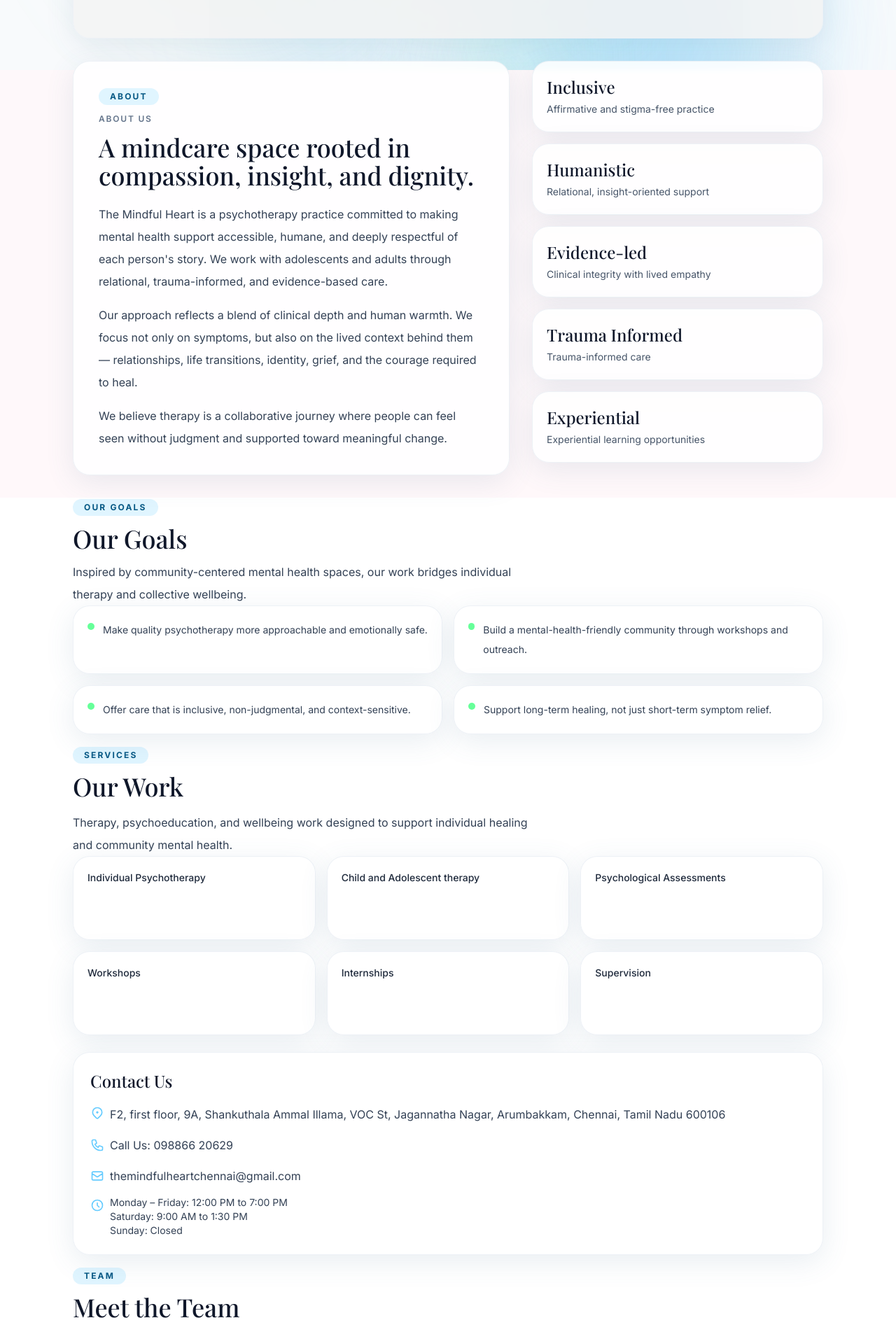
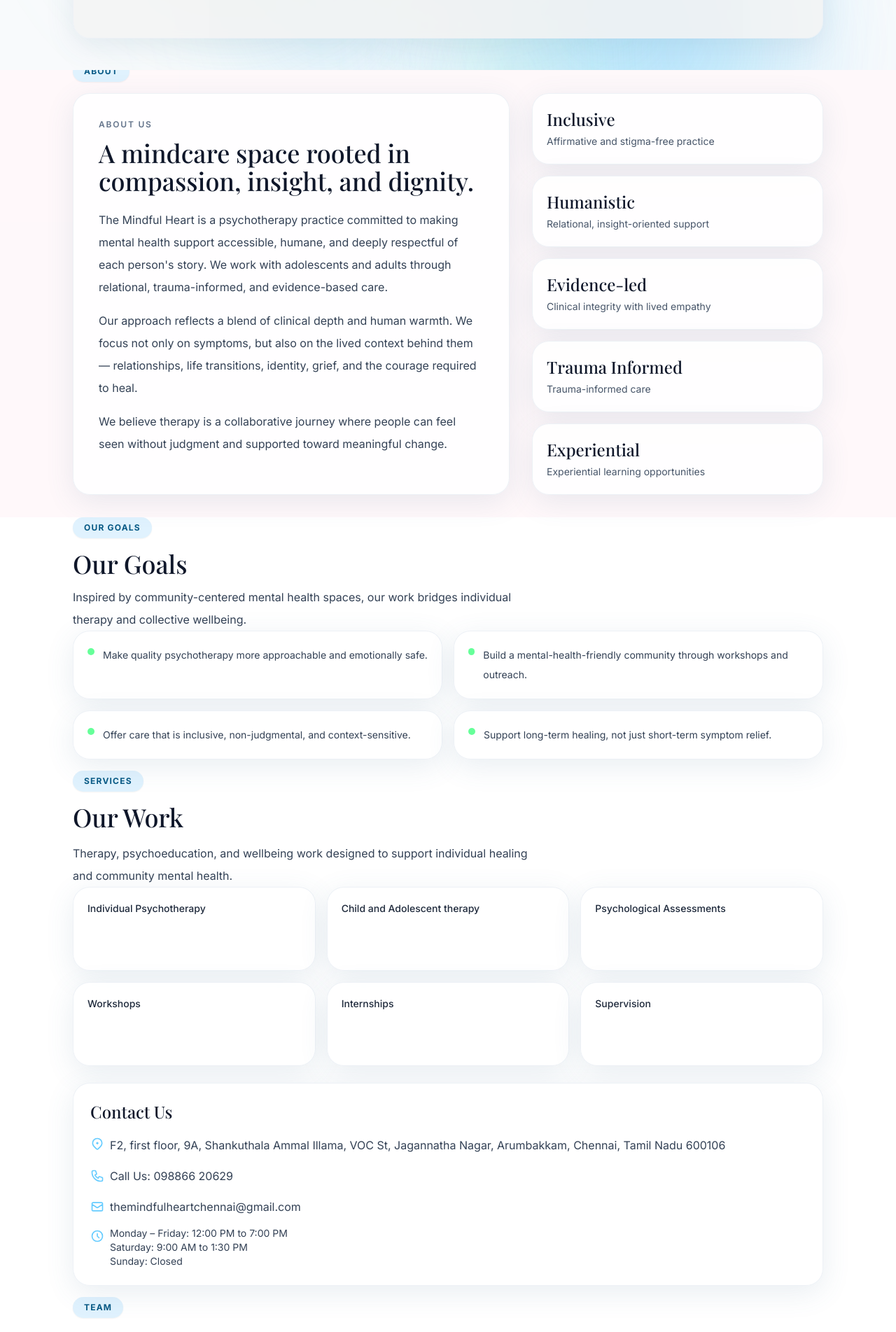
Before and after one commit to The-Mindful-Heart/the-mindful-heart, a React (Vite) app: page / in a window 1280 px wide. Shown: the part 700-2603 px from the top of the page at 70% size. Built offline with nearby package versions, Linux system fonts and the light colour scheme; no server answers; grey boxes are pictures that could not be loaded.

Commit message:
Switch section labels to inline styles for guaranteed visibility

```diff
--- a/src/App.jsx
+++ b/src/App.jsx
@@ -99,9 +99,11 @@ function App() {
         </section>
 
         <section id="about" className="scroll-mt-20 bg-brand-rose/10 py-8">
+          <div className="section-shell mb-4">
+            <span style={{display:'inline-block',borderRadius:'9999px',backgroundColor:'#e0f2fe',padding:'6px 16px',fontSize:'12px',fontWeight:700,textTransform:'uppercase',letterSpacing:'0.1em',color:'#075985',boxShadow:'0 1px 2px 0 rgb(0 0 0 / 0.05)'}}>About</span>
+          </div>
           <div className="section-shell grid gap-8 lg:grid-cols-[1.2fr_0.8fr]">
             <div className="soft-panel p-7 sm:p-9">
-              <span className="section-label">About</span>
               {about.label ? (
                 <p className="text-xs font-semibold uppercase tracking-[0.15em] text-slate-500">{about.label}</p>
               ) : null}
@@ -126,9 +128,12 @@ function App() {
           </div>
         </section>
 
-        <section id="goals" className="scroll-mt-20 section-shell pb-4">
+        <section id="goals" className="scroll-mt-20 pb-4">
+          <div className="section-shell mb-4">
+            <span style={{display:'inline-block',borderRadius:'9999px',backgroundColor:'#e0f2fe',padding:'6px 16px',fontSize:'12px',fontWeight:700,textTransform:'uppercase',letterSpacing:'0.1em',color:'#075985',boxShadow:'0 1px 2px 0 rgb(0 0 0 / 0.05)'}}>Our Goals</span>
+          </div>
+          <div className="section-shell">
             <div className="max-w-2xl">
-            <span className="section-label">Our Goals</span>
               <h2 className="font-heading text-3xl text-slate-900 sm:text-4xl">{goals.title ?? "Our Goals"}</h2>
               {goals.description ? (
                 <p className="mt-3 text-base leading-8 text-slate-700">{goals.description}</p>
@@ -142,12 +147,15 @@ function App() {
                 </div>
               ))}
             </div>
+          </div>
         </section>
 
         <section id="services" className="pb-4">
+          <div className="section-shell mb-4">
+            <span style={{display:'inline-block',borderRadius:'9999px',backgroundColor:'#e0f2fe',padding:'6px 16px',fontSize:'12px',fontWeight:700,textTransform:'uppercase',letterSpacing:'0.1em',color:'#075985',boxShadow:'0 1px 2px 0 rgb(0 0 0 / 0.05)'}}>Services</span>
+          </div>
           <div className="section-shell">
             <div className="max-w-2xl">
-              <span className="section-label">Services</span>
               <h2 className="font-heading text-3xl text-slate-900 sm:text-4xl">
                 {servicesSection.title ?? "Our Work"}
               </h2>
@@ -209,10 +217,13 @@ function App() {
           </div>
         </section>
 
-        <section id="team" className="scroll-mt-20 section-shell pb-4">
+        <section id="team" className="scroll-mt-20 pb-4">
+          <div className="section-shell mb-4">
+            <span style={{display:'inline-block',borderRadius:'9999px',backgroundColor:'#e0f2fe',padding:'6px 16px',fontSize:'12px',fontWeight:700,textTransform:'uppercase',letterSpacing:'0.1em',color:'#075985',boxShadow:'0 1px 2px 0 rgb(0 0 0 / 0.05)'}}>Team</span>
+          </div>
+          <div className="section-shell">
             <div className="flex items-end justify-between gap-4">
               <div>
-              <span className="section-label">Team</span>
                 <h2 className="font-heading text-3xl text-slate-900 sm:text-4xl">
                   {teamSection.title ?? "Meet the Team"}
                 </h2>
@@ -226,8 +237,8 @@ function App() {
                 <BioCard key={member.name} member={member} />
               ))}
             </div>
+          </div>
         </section>
-
 
         <VideoReel config={videos.data} />
 
@@ -235,9 +246,12 @@ function App() {
 
         <BlogSection config={blogs.data} loading={blogs.loading} />
 
-        <section id="book" className="scroll-mt-20 section-shell pb-20">
+        <section id="book" className="scroll-mt-20 pb-20">
+          <div className="section-shell mb-4">
+            <span style={{display:'inline-block',borderRadius:'9999px',backgroundColor:'#e0f2fe',padding:'6px 16px',fontSize:'12px',fontWeight:700,textTransform:'uppercase',letterSpacing:'0.1em',color:'#075985',boxShadow:'0 1px 2px 0 rgb(0 0 0 / 0.05)'}}>Booking</span>
+          </div>
+          <div className="section-shell">
             <div className="mb-8 max-w-2xl">
-            <span className="section-label">Booking</span>
               <h2 className="font-heading text-3xl text-slate-900 sm:text-4xl">
                 {booking.title ?? "Book an Appointment"}
               </h2>
@@ -251,6 +265,7 @@ function App() {
               ) : null}
             </div>
             <BookingForm booking={booking} />
+          </div>
         </section>
       </main>
 
--- a/src/components/BlogSection.jsx
+++ b/src/components/BlogSection.jsx
@@ -69,9 +69,11 @@ export default function BlogSection({ config, loading }) {
 
   return (
     <section id="blogs" className="bg-brand-rose/10 pb-16">
+      <div className="section-shell mb-4">
+        <span style={{display:'inline-block',borderRadius:'9999px',backgroundColor:'#e0f2fe',padding:'6px 16px',fontSize:'12px',fontWeight:700,textTransform:'uppercase',letterSpacing:'0.1em',color:'#075985',boxShadow:'0 1px 2px 0 rgb(0 0 0 / 0.05)'}}>Blogs</span>
+      </div>
       <div className="section-shell">
         <div className="max-w-2xl">
-          <span className="section-label">Blogs</span>
           <h2 className="font-heading text-3xl text-slate-900 sm:text-4xl">{config?.title ?? "Blogs & Resources"}</h2>
           {config?.description ? (
             <p className="mt-3 text-base leading-8 text-slate-700">{config.description}</p>
--- a/src/components/EventsSection.jsx
+++ b/src/components/EventsSection.jsx
@@ -1,4 +1,3 @@
-
 import { formatEventDate } from "../utils/helpers";
 import VideoEmbed from "./VideoEmbed";
 
@@ -115,9 +114,12 @@ export function EventsSection({ config, loading }) {
   const completed = config?.completed ?? [];
 
   return (
-    <section id="events" className="section-shell pb-4">
+    <section id="events" className="pb-4">
+      <div className="section-shell mb-4">
+        <span style={{display:'inline-block',borderRadius:'9999px',backgroundColor:'#e0f2fe',padding:'6px 16px',fontSize:'12px',fontWeight:700,textTransform:'uppercase',letterSpacing:'0.1em',color:'#075985',boxShadow:'0 1px 2px 0 rgb(0 0 0 / 0.05)'}}>Events</span>
+      </div>
+      <div className="section-shell">
         <div className="max-w-2xl">
-        <span className="section-label">Events</span>
           <h2 className="font-heading text-3xl text-slate-900 sm:text-4xl">{config?.title ?? "Events & Workshops"}</h2>
           {config?.description ? (
             <p className="mt-3 text-base leading-8 text-slate-700">{config.description}</p>
@@ -153,6 +155,7 @@ export function EventsSection({ config, loading }) {
             ) : null}
           </div>
         )}
+      </div>
     </section>
   );
 }
--- a/src/components/VideoReel.jsx
+++ b/src/components/VideoReel.jsx
@@ -29,9 +29,11 @@ export default function VideoReel({ config }) {
 
   return (
     <section id="videos" className="bg-brand-rose/10 pt-0 pb-4">
+      <div className="section-shell mb-4">
+        <span style={{display:'inline-block',borderRadius:'9999px',backgroundColor:'#e0f2fe',padding:'6px 16px',fontSize:'12px',fontWeight:700,textTransform:'uppercase',letterSpacing:'0.1em',color:'#075985',boxShadow:'0 1px 2px 0 rgb(0 0 0 / 0.05)'}}>Videos</span>
+      </div>
       <div className="section-shell">
         <div className="max-w-2xl">
-          <span className="section-label">Videos</span>
           <h2 className="font-heading text-3xl text-slate-900 sm:text-4xl">{config.title}</h2>
           {config.description ? (
             <p className="mt-3 text-base leading-8 text-slate-700">{config.description}</p>
--- a/src/index.css
+++ b/src/index.css
@@ -21,7 +21,14 @@ body {
 }
 
 .section-label {
-  @apply mb-3 inline-block rounded-full bg-brand-sky/20 px-4 py-1 text-xs font-bold uppercase tracking-[0.18em] text-sky-800;
+  margin-bottom: 0.75rem;
+  display: block;
+  font-size: 0.75rem;
+  line-height: 1rem;
+  font-weight: 700;
+  text-transform: uppercase;
+  letter-spacing: 0.15em;
+  color: #0369a1;
 }
 
 .soft-panel {
```
Lines whose indentation alone changed are shown as unchanged.
